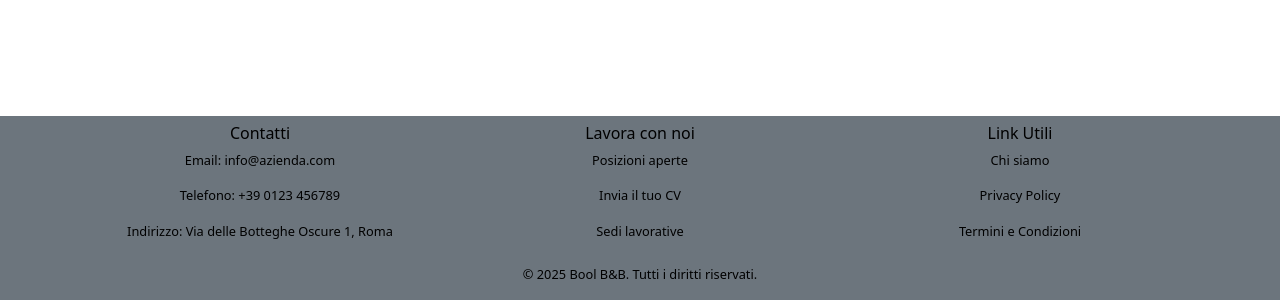
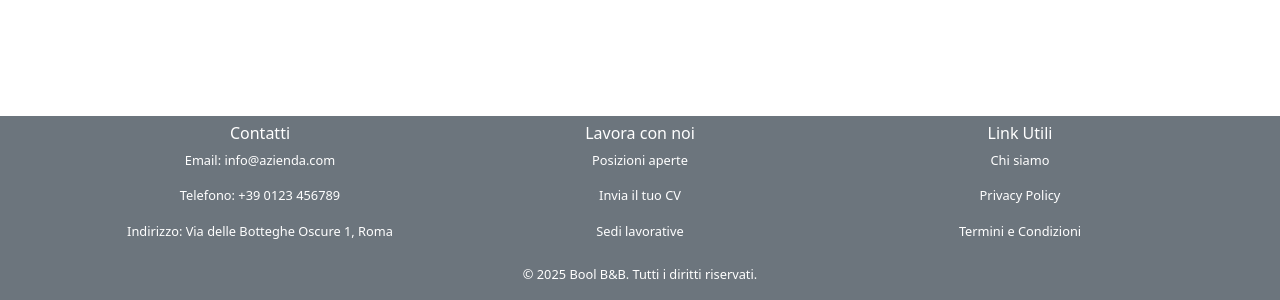
Before and after one commit to AlessandroSottosanti/bool-bnb-team-3, a React (Vite) app: page / in a window 1280 px wide. Shown: the part 812-1112 px from the top of the page. Built offline with nearby package versions, Linux system fonts and the light colour scheme; no server answers.

Commit message:
feat: style

```diff
--- a/src/components/AppFooter.jsx
+++ b/src/components/AppFooter.jsx
@@ -1,9 +1,6 @@
 function AppFooter() {
     return (
-      <footer
-        className="text-center py-2 vh-20 bottom-0 mt-3"
-        style={{ backgroundColor: "#6c757d", color: "black", fontSize: "0.8rem" }}
-      >
+      <footer className="footer text-center text-white py-2 vh-20 bottom-0 mt-3">
         <div className="container">
           <div className="row ">
             {/* Sezione Contatti */}
@@ -15,38 +12,38 @@ function AppFooter() {
             </div>
             {/* Sezione Lavora con noi */}
             <div className="col-md-4 mb-1">
-              <h5 style={{ fontSize: "1rem" }}>Lavora con noi</h5>
+              <h5 className="lavora-con-noi">Lavora con noi</h5>
               <p>
-                <a href="#" className="text-decoration-none text-black">
+                <a href="#" className="text-decoration-none text-white">
                   Posizioni aperte
                 </a>
               </p>
               <p>
-                <a href="#" className="text-decoration-none text-black">
+                <a href="#" className="text-decoration-none text-white">
                   Invia il tuo CV
                 </a>
               </p>
               <p>
-                <a href="#" className="text-decoration-none text-black">
+                <a href="#" className="text-decoration-none text-white">
                   Sedi lavorative
                 </a>
               </p>
             </div>
             {/* Sezione Link Utili */}
             <div className="col-md-4 mb-1">
-              <h5 style={{ fontSize: "1rem" }}>Link Utili</h5>
+              <h5 className="link-utili">Link Utili</h5>
               <p>
-                <a href="#" className="text-decoration-none text-black">
+                <a href="#" className="text-decoration-none text-white">
                   Chi siamo
                 </a>
               </p>
               <p>
-                <a href="#" className="text-decoration-none text-black">
+                <a href="#" className="text-decoration-none text-white">
                   Privacy Policy
                 </a>
               </p>
               <p>
-                <a href="#" className="text-decoration-none text-black">
+                <a href="#" className="text-decoration-none text-white">
                   Termini e Condizioni
                 </a>
               </p>
--- a/src/components/AppHeader.jsx
+++ b/src/components/AppHeader.jsx
@@ -38,7 +38,7 @@ function AppHeader() {
               aria-expanded="false"
               aria-label="Toggle navigation"
             >
-              <span className="navbar-toggler-icon"></span>
+              <i className="fa-solid fa-bars"></i>
             </button>
             <div
               className="collapse navbar-collapse"
--- a/src/index.css
+++ b/src/index.css
@@ -18,3 +18,33 @@
 main{
   min-height: 100vh;
 }
+
+.navbar {
+  color: white;
+}
+
+.footer {
+ background-color: #6c757d;
+ font-size: 0.8rem;
+}
+
+.link-utili{
+ font-size: 1rem;
+}
+
+.lavora-con-noi {
+  font-size: 1rem;
+ }
+
+ .navbar-toggler {
+  border: 1px solid white;
+ }
+
+ .fa-bars {
+  color: whitesmoke;
+ }
+
+ .navbar-toggler:focus {
+  outline: none; /* Rimuove l'outline di default */
+  box-shadow: 0 0 0 2px white; /* Aggiunge un box-shadow personalizzato al bottone cliccato (esempio di colore arancione) */
+}
```
